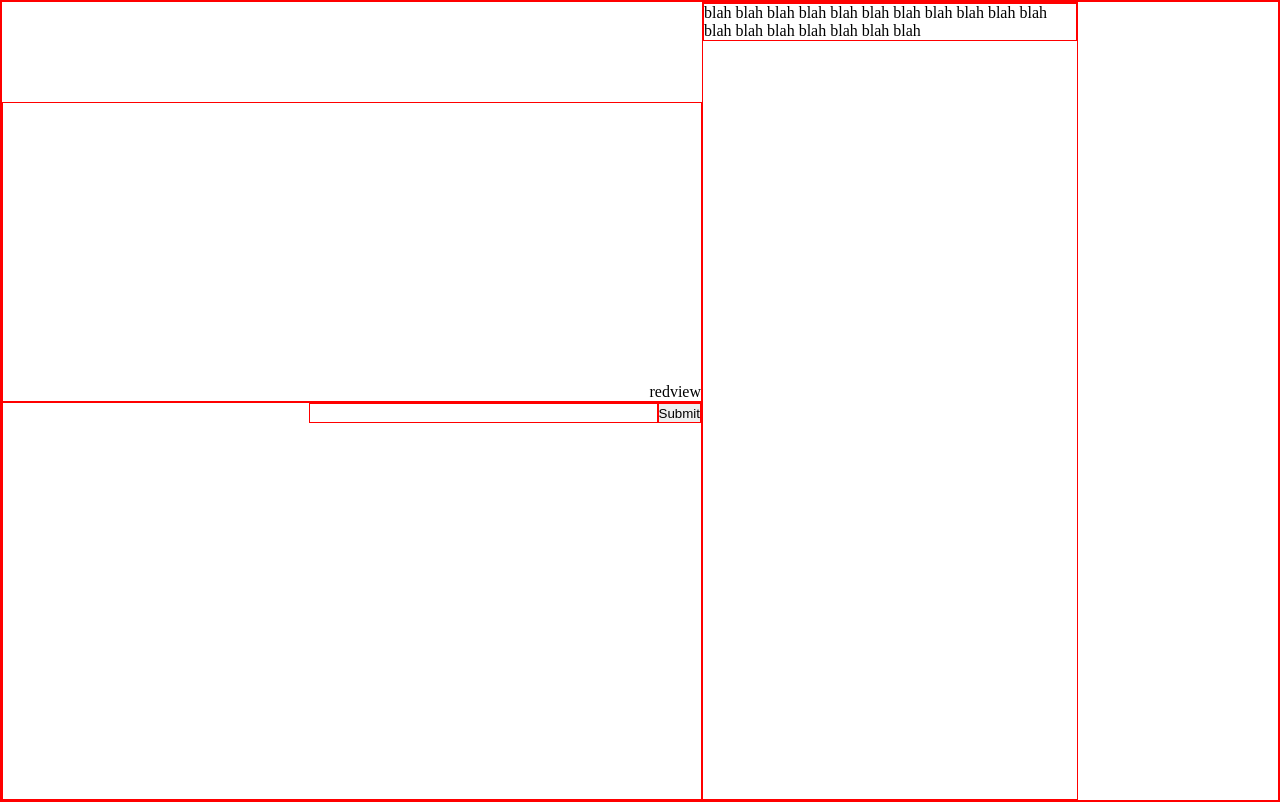
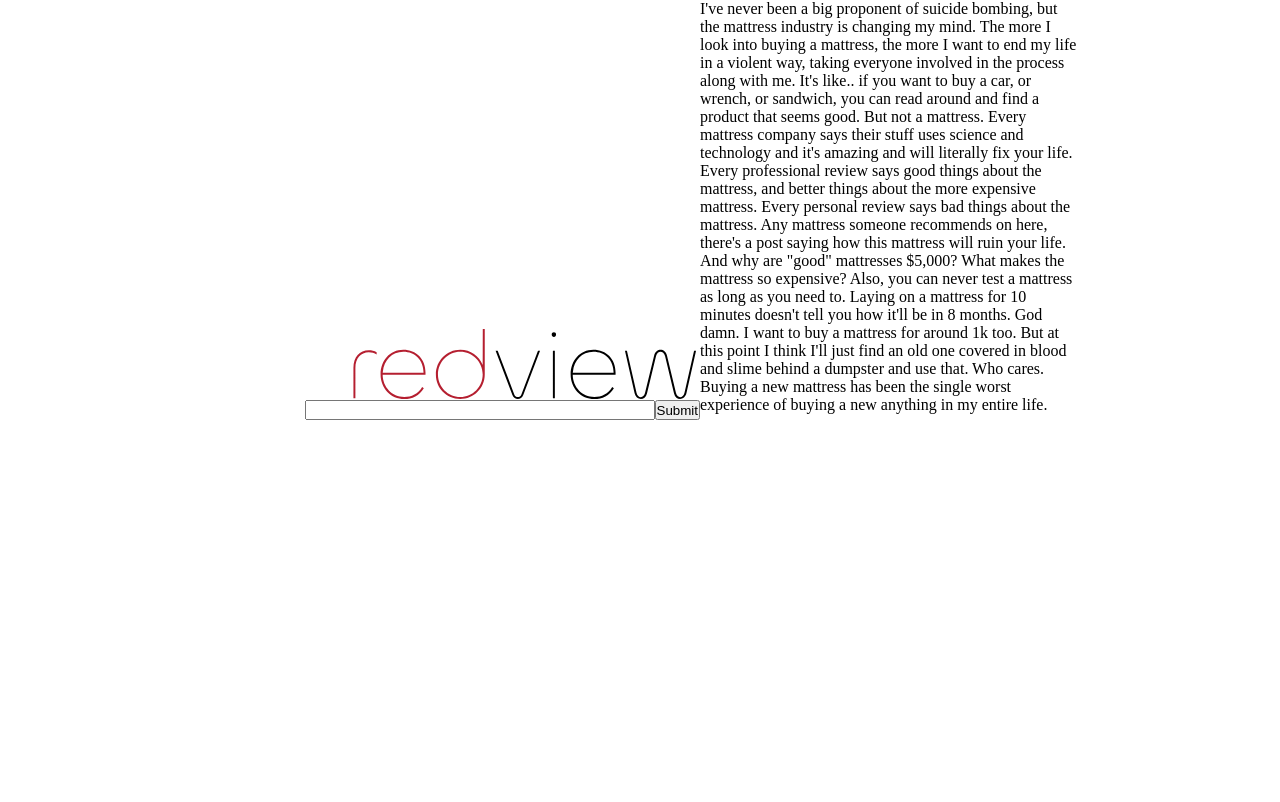
Before and after one commit to cora-type/coaless, a Flask app: page / in a window 1280 px wide. After the commit the page ends 420 px from the top, so only its background shows below. Run offline with Flask 2, Linux system fonts and the light colour scheme.

Commit message:
added svg

```diff
--- a/static/scripts.js
+++ b/static/scripts.js
@@ -35,3 +35,7 @@ let removeCards = () => {
     card.remove();
   });
 };
+
+var $svg = $("yeet").drawsvg();
+
+$svg.drawsvg("animate");
--- a/static/styles.css
+++ b/static/styles.css
@@ -3,7 +3,7 @@
   padding: 0;
   -webkit-box-sizing: border-box;
   box-sizing: border-box;
-  border: 1px solid red;
+  /* border: 1px solid red; */
 }
 
 body {
@@ -41,3 +41,9 @@ fieldset {
   width: inherit;
   border-radius: 1rem;
 }
+.st0 {
+  fill: #b51f30;
+}
+#yeet {
+  width: 4090px;
+}
--- a/templates/index.html
+++ b/templates/index.html
@@ -6,6 +6,8 @@
     <meta name="viewport" content="width=device-width, initial-scale=1.0" />
     <script src="{{url_for('static', filename='scripts.js')}}" defer></script>
     <script src="{{ url_for('static', filename='jquery-3.6.0.min.js') }}"></script>
+    <script src="{{ url_for('static', filename='jquery.drawsvg.js') }}"></script>
+
     <link
       rel="stylesheet"
       href="{{url_for('static', filename='styles.css')}}"
@@ -13,7 +15,23 @@
     <title>redview</title>
   </head>
   <body>
-    <div class="logo">redview</div>
+    <div class="logo">
+      <!-- SVG Library -->
+      <svg
+        id="yeet"
+        viewBox="0 0 971.25 203.92"
+        xmlns="http://www.w3.org/2000/svg"
+        style="width: 50%"
+      >
+        <path
+          class="st0"
+          d="M9.52 113.27v84.12H15v-83.57c0-26.03 14.52-43.57 37.26-43.57 7.95 0 15.34 1.92 21.65 6.03v-6.3c-6.58-3.56-13.97-5.21-21.65-5.21-25.75 0-42.74 19.45-42.74 48.5zM147.89 63.4c-37.54 0-63.02 30.41-63.02 68.23s28.22 68.23 65.76 68.23c21.92 0 41.92-9.59 54.25-30.14l-4.66-3.01c-11.23 19.18-29.59 27.67-49.59 27.67-34.25 0-59.46-27.67-60.01-61.65h118.92v-5.48c0-38.1-25.48-63.85-61.65-63.85zM90.9 127.24c0-1.92 0-.82.27-2.74v-.55c3.01-30.69 24.66-55.07 56.72-55.07 32.61 0 56.17 23.56 56.17 58.36H90.9zM368.19 105.32c-9.86-24.39-33.7-41.92-62.2-41.92-37.81 0-67.68 30.96-67.68 68.5 0 37.26 29.04 67.95 67.68 67.95 37.54 0 67.95-30.14 67.95-67.95V5.58h-5.48l-.27 99.74zm-62.2 89.05c-34.25 0-61.92-28.22-61.92-62.47 0-34.52 27.67-63.02 61.92-63.02 34.52 0 62.2 28.5 62.2 63.02 0 34.25-27.68 62.47-62.2 62.47z"
+        />
+        <path
+          d="M475.59 186.97c-1.92 4.93-5.75 7.4-9.86 7.4-3.84 0-7.95-2.47-9.86-7.4L409.83 65.86h-5.75l46.58 123.03c2.74 7.12 9.04 10.96 15.07 10.96 6.3 0 12.33-3.84 15.07-10.96l46.58-123.03h-5.75l-46.04 121.11zM562.99 65.86h5.48v131.52h-5.48zM565.73 14.63c-3.29 0-6.03 2.47-6.03 6.3 0 4.11 2.74 6.58 6.03 6.58 3.84 0 6.03-2.47 6.03-6.58 0-3.84-2.19-6.3-6.03-6.3zM675.33 63.4c-37.54 0-63.02 30.41-63.02 68.23s28.22 68.23 65.76 68.23c21.92 0 41.92-9.59 54.25-30.14l-4.66-3.01c-11.23 19.18-29.59 27.67-49.59 27.67-34.25 0-59.46-27.67-60.01-61.65h118.92v-5.48c0-38.1-25.48-63.85-61.65-63.85zm-56.99 63.84c0-1.92 0-.82.27-2.74v-.55c3.01-30.69 24.66-55.07 56.72-55.07 32.61 0 56.17 23.56 56.17 58.36H618.34zM954.81 65.86l-26.58 116.45c-1.92 7.95-6.85 12.33-12.06 12.33-4.93 0-9.59-4.11-11.51-11.51L879.74 79.56C877 68.6 869.32 63.4 861.93 63.4c-7.67 0-15.34 5.21-18.08 16.17l-25.21 103.57c-1.92 7.4-6.58 11.51-11.51 11.51-5.21 0-10.14-4.38-12.06-12.33L768.49 65.86h-5.48l26.58 117.55c2.47 10.69 9.86 16.44 17.54 16.44 7.12 0 14.52-5.21 16.99-15.62l25.21-103.57c1.92-7.95 7.12-12.06 12.33-12.06s10.69 4.11 12.6 12.06l24.93 103.57c2.47 10.41 9.59 15.62 16.99 15.62 7.4 0 15.07-5.48 17.54-16.44L960.3 65.86h-5.49z"
+        />
+      </svg>
+    </div>
     <div class="searchbar">
       <input type="text" id="search-query" name="search-query" />
       <input id="submit" type="submit" value="Submit" />
@@ -21,8 +39,24 @@
 
     <div class="results-container">
       <div class="card">
-        blah blah blah blah blah blah blah blah blah blah blah blah blah blah
-        blah blah blah blah
+        I've never been a big proponent of suicide bombing, but the mattress
+        industry is changing my mind. The more I look into buying a mattress,
+        the more I want to end my life in a violent way, taking everyone
+        involved in the process along with me. It's like.. if you want to buy a
+        car, or wrench, or sandwich, you can read around and find a product that
+        seems good. But not a mattress. Every mattress company says their stuff
+        uses science and technology and it's amazing and will literally fix your
+        life. Every professional review says good things about the mattress, and
+        better things about the more expensive mattress. Every personal review
+        says bad things about the mattress. Any mattress someone recommends on
+        here, there's a post saying how this mattress will ruin your life. And
+        why are "good" mattresses $5,000? What makes the mattress so expensive?
+        Also, you can never test a mattress as long as you need to. Laying on a
+        mattress for 10 minutes doesn't tell you how it'll be in 8 months. God
+        damn. I want to buy a mattress for around 1k too. But at this point I
+        think I'll just find an old one covered in blood and slime behind a
+        dumpster and use that. Who cares. Buying a new mattress has been the
+        single worst experience of buying a new anything in my entire life.
       </div>
     </div>
   </body>
```
Also changed, not shown: static/jquery.drawsvg.js (added).
